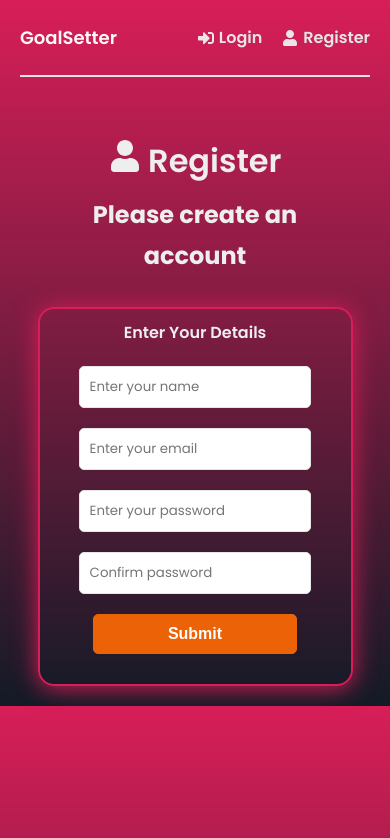
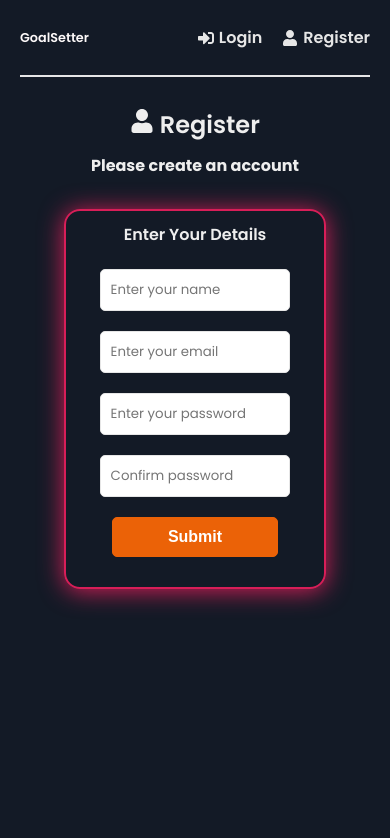
Before and after one commit to Collinswarui/Rest-Api, a React (Create React App) app in the folder frontend/: page /register in a window 390 px wide. Shown: the top 838 px of the page. Built offline with nearby package versions, Linux system fonts and the light colour scheme.

Commit message:
added some media queries to the application

```diff
--- a/frontend/src/index.css
+++ b/frontend/src/index.css
@@ -1,7 +1,7 @@
 @import url('https://fonts.googleapis.com/css2?family=Poppins:wght@300;400;600;700&display=swap');
 :root{
   --primary: #D81E58;
-    --secondary: #1c024d;
+    --secondary: #752133af;
     --light: #EEE;
     --light-alt: #eb6207;
     --dark: #131A26;
@@ -15,9 +15,8 @@
 
 body {
   font-family: 'Poppins', sans-serif;
-  height: 100%;
-  background-color: var(--primary);
-  background: linear-gradient(to bottom, var(--primary), var(--dark));
+  background-color: var(--dark);
+  /* background: linear-gradient(to bottom, var(--primary), var(--dark)); */
 }
 
 a {
@@ -62,7 +61,7 @@ h3 {
   align-items: center;
   padding: 20px 0;
   border-bottom: 2px solid #e6e6e6;
-  margin-bottom: 60px;
+  margin-bottom: 30px;
 }
 .logo {
   font-size: large;
@@ -103,8 +102,13 @@ h3 {
   color: var(--light);
 }
 
-.heading p {
+.dboard p {
   color: var(--light);
+  margin-top: 0;
+  display: flex;
+  font-size: 1.5rem;
+  font-weight: 600;
+  margin-bottom: 30px;
 }
 
 .goals {
@@ -117,10 +121,14 @@ h3 {
 
 .goal {
   margin: 10px;
+  width: 100%;
   padding: 20px 0 10px;
   position: relative;
   color: #fff;
+  font-size: 1rem;
   background-color: var(--dark-alt);
+  box-shadow: 0px 2px 24px var(--secondary, 0.1);
+
   border-radius: 16px;
 }
 
@@ -145,15 +153,19 @@ h3 {
 }
 
 .form,
-.content .cont{
-  width: 80%;
+.content .cont {
+  width: 90%;
   margin: 0 auto;
   padding: 10px;
   border: 2px solid var(--primary);
   border-radius: 16px;
   margin-bottom: 20px;
-  box-shadow: 0px 2px 24px var(--primary, 0.4);
+  box-shadow: 0px 2px 24px var(--primary, 0.9);
 
+}
+
+.content h3 {
+  color: var(--light);
 }
 
 .form p {
@@ -176,7 +188,7 @@ h3 {
 .form-group label {
   text-align: center;
   display: block;
-  margin: 0 0 5px 3px;
+  margin-bottom: 15px;
   color: #fff;
   font-size: 16px;
   font-weight: 700;
@@ -251,16 +263,66 @@ h3 {
   }
 }
 
-@media (max-width: 600px) {
+@media (max-width: 768px) {
   .form {
-    width: 90%;
+    width: 85%;
   }
 
   .heading h1 {
     font-size: 2rem;
   }
 
+  .dboard p {
+    font-size: 1.5rem;
+  }
+
   .heading p {
     font-size: 1.5rem;
   }
+
+  .goals {
+    grid-template-columns: repeat(2, 1fr);
+
+  }
 }
+
+@media (max-width: 480px) {
+  .heading h1 {
+    font-size: 1.5rem;
+  }
+
+  .heading p {
+    font-size: 1rem;
+  }
+
+  .form {
+    width: 75%;
+  }
+
+  .goals {
+    grid-template-columns: repeat(1, 1fr);
+
+  }
+
+  .goal {
+    font-size: 0.9rem;
+  }
+
+  .dboard p {
+    font-size: 1rem;
+  }
+
+
+
+  .logo {
+    font-size: 0.8rem;
+  }
+
+  .header .btn {
+    font-size: 0.7rem;
+  }
+
+  .content h3 {
+    font-size: 1rem;
+  }
+}
--- a/frontend/src/pages/Dashboard.jsx
+++ b/frontend/src/pages/Dashboard.jsx
@@ -40,9 +40,11 @@ function Dashboard() {
   }
   return (
     <>
+    <div className="dboard"><p>Dashboard</p></div>
     <section className="heading">
-      <h2>Welcome {user && user.name}</h2>
-      <p>Goals Dashboard</p>
+
+      <h1>Welcome {user && user.name}</h1>
+
     </section>
     <Goalform />
     <section className="content">
--- a/frontend/src/pages/Login.jsx
+++ b/frontend/src/pages/Login.jsx
@@ -63,9 +63,9 @@ function Login() {
   return (
    <div className="log">
     <section className="heading">
-      {/* <h1>
+      <h1>
         <FaSignInAlt /> Login
-      </h1> */}
+      </h1>
       <p>Login to your account</p>
     </section>
 
```
